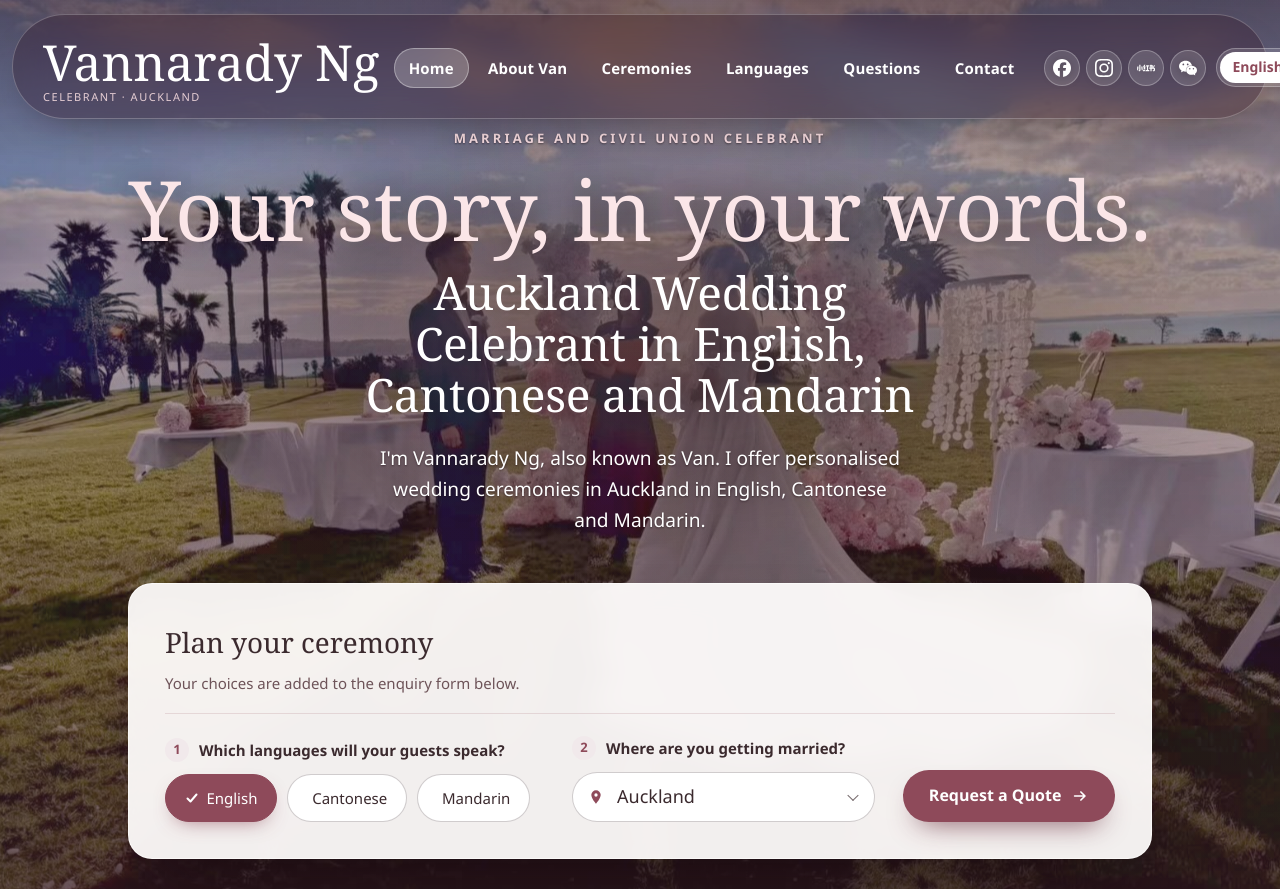
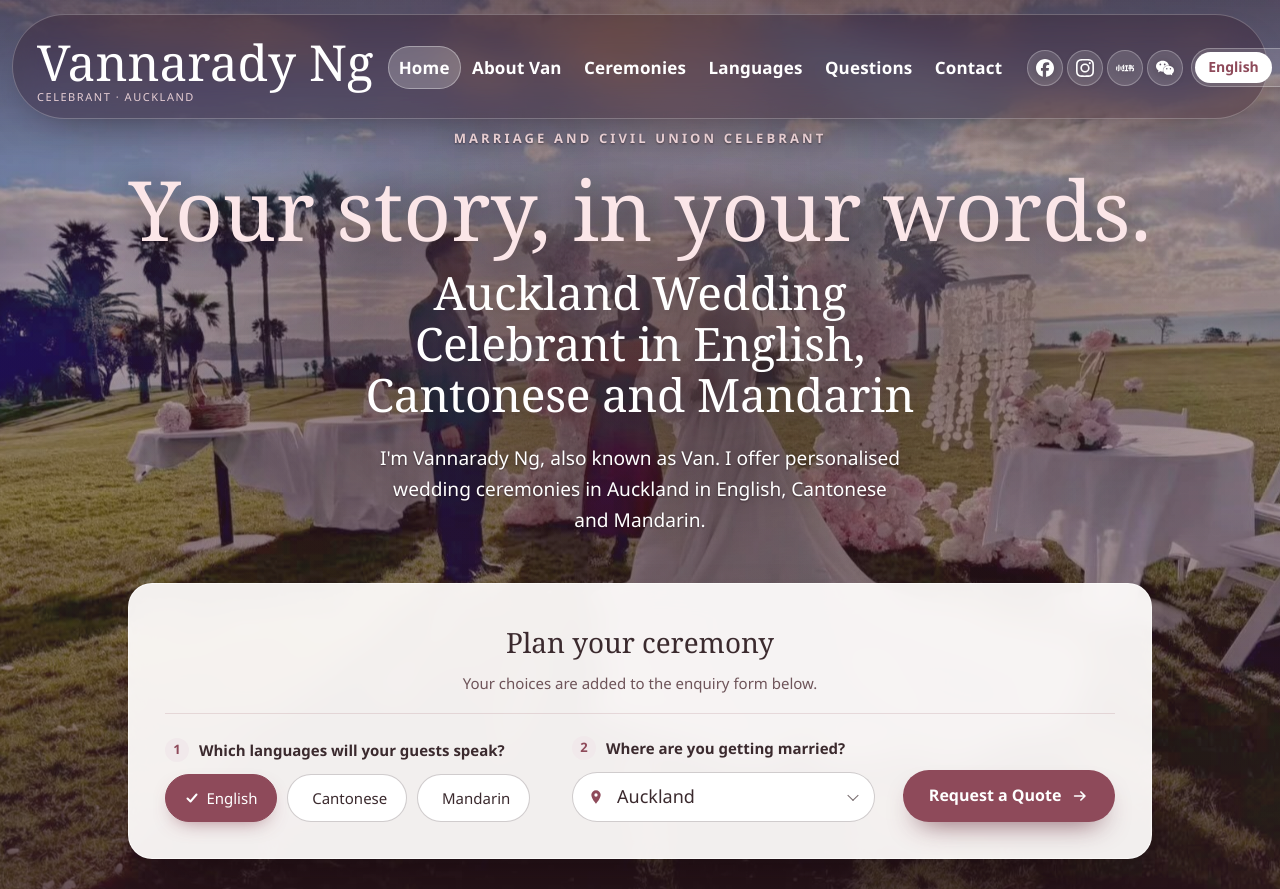
Before and after one commit to KoukCreatives/VanNg, a website: page Home-09.html in a window 1280 px wide. Shown: the top 889 px of the page. Drawn offline with Linux system fonts and the light colour scheme; a small style sheet from the web is missing; a web font is replaced by a local one.

Commit message:
KC-575: centred planner heading, larger menu text
Co-Authored-By: Claude Opus 5.5 <noreply@anthropic.com>
Claude-Session: https://claude.ai/code/session_015dRXpa2tVDgB5JPRA4mDyp

```diff
--- a/Home-09.html
+++ b/Home-09.html
@@ -245,7 +245,7 @@ input,textarea{background:#fff;border:1px solid #7a7073;color:#2e2a2b}
 .hd .sig{font-size:calc(var(--sig-s)*3.1rem);margin:.14em 0 .02em!important;padding-top:.04em}
 .hd .bs{color:#F6DCE0}.hd.stuck .bs{color:var(--acc)}
 .nav-d ul{gap:4px!important}
-.nav-d a{display:block;padding:.5rem .95rem;border-radius:999px;font-size:.9375rem;font-weight:600;letter-spacing:.01em;text-decoration:none!important;transition:background .2s ease,color .2s ease}
+.nav-d a{display:block;padding:.5rem 1rem;border-radius:999px;font-size:1.0625rem;font-weight:600;letter-spacing:.01em;text-decoration:none!important;transition:background .2s ease,color .2s ease}
 :lang(zh) .nav-d a{font-weight:400}
 .nav-d a:hover{background:rgba(255,255,255,.16)}
 .nav-d a[aria-current]{background:rgba(255,255,255,.22);box-shadow:inset 0 0 0 1px rgba(255,255,255,.35)}
@@ -267,7 +267,7 @@ input,textarea{background:#fff;border:1px solid #7a7073;color:#2e2a2b}
 .hd-cta{min-height:44px!important;padding:.55rem 1.3rem!important;border-radius:999px!important;font-size:.9375rem!important;box-shadow:0 10px 24px -12px rgba(115,59,73,.9);white-space:nowrap}
 .hero .hd-cta{background:#fff;color:var(--acc)}.hero .hd-cta:hover{background:#FBE6E8}
 .hd.stuck .hd-cta{background:var(--acc);color:#fff}
-@media(min-width:1280px) and (max-width:1439px){.hd-cta{display:none!important}}
+@media(min-width:1280px) and (max-width:1439px){.nav-d ul{gap:0!important}.nav-d a{padding:.5rem .7rem}.hd .soc{gap:4px}.hd-r{gap:8px!important}.hero .hd-in{padding-left:24px}}
 @media(max-width:1099px){.hd-cta{display:none!important}}
 .nav-m summary{background:rgba(255,255,255,.14);border-color:rgba(255,255,255,.4)!important;font-weight:600}
 @media(max-width:899px){.hero .hd-in{border-radius:26px;padding:12px 14px 12px 18px}.hd .sig{font-size:calc(var(--sig-s)*2.6rem)}.hd .ls button{padding:.32rem .6rem}}
@@ -278,7 +278,7 @@ input,textarea{background:#fff;border:1px solid #7a7073;color:#2e2a2b}
 /* Plan your ceremony card */
 .ch9{max-width:64rem;padding:clamp(22px,3vw,36px);border-radius:24px;gap:22px 28px;text-align:left}
 @media(min-width:900px){.ch9{grid-template-columns:1.25fr 1fr auto;align-items:end}}
-.ch-top{grid-column:1/-1;display:grid;gap:6px;justify-items:start;text-align:left;padding-bottom:18px;border-bottom:1px solid color-mix(in srgb,var(--acc) 16%,transparent)}
+.ch-top{grid-column:1/-1;display:grid;gap:6px;justify-items:center;text-align:center;padding-bottom:18px;border-bottom:1px solid color-mix(in srgb,var(--acc) 16%,transparent)}
 .ch9 .ch-h{font-size:calc(var(--hs)*clamp(1.375rem,1.1rem + .8vw,1.75rem));margin:0}
 .ch9 .cn{grid-column:auto;margin:0;font-size:.9375rem;color:#6E5459}
 .ch-f{border:0;margin:0;padding:0;min-width:0}
```
Also changed, not shown: index.html (+3 -3 lines).
